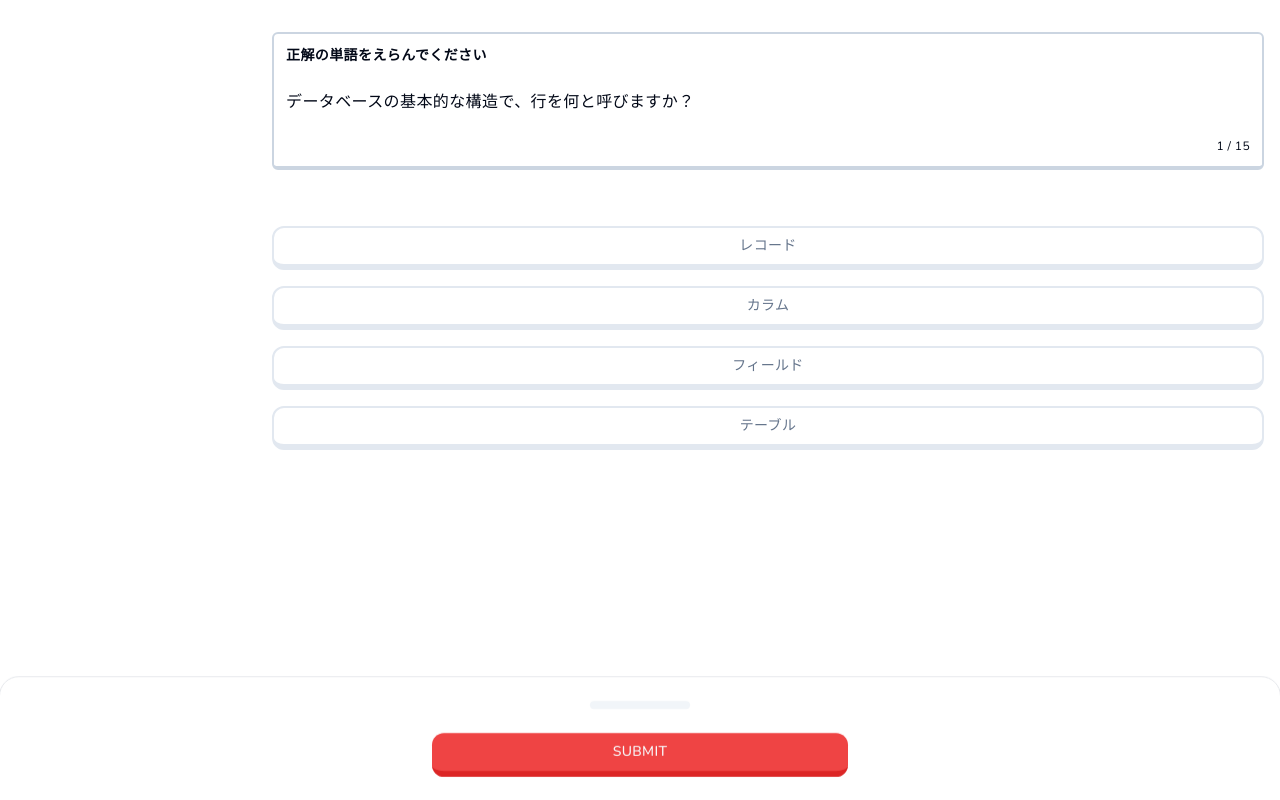
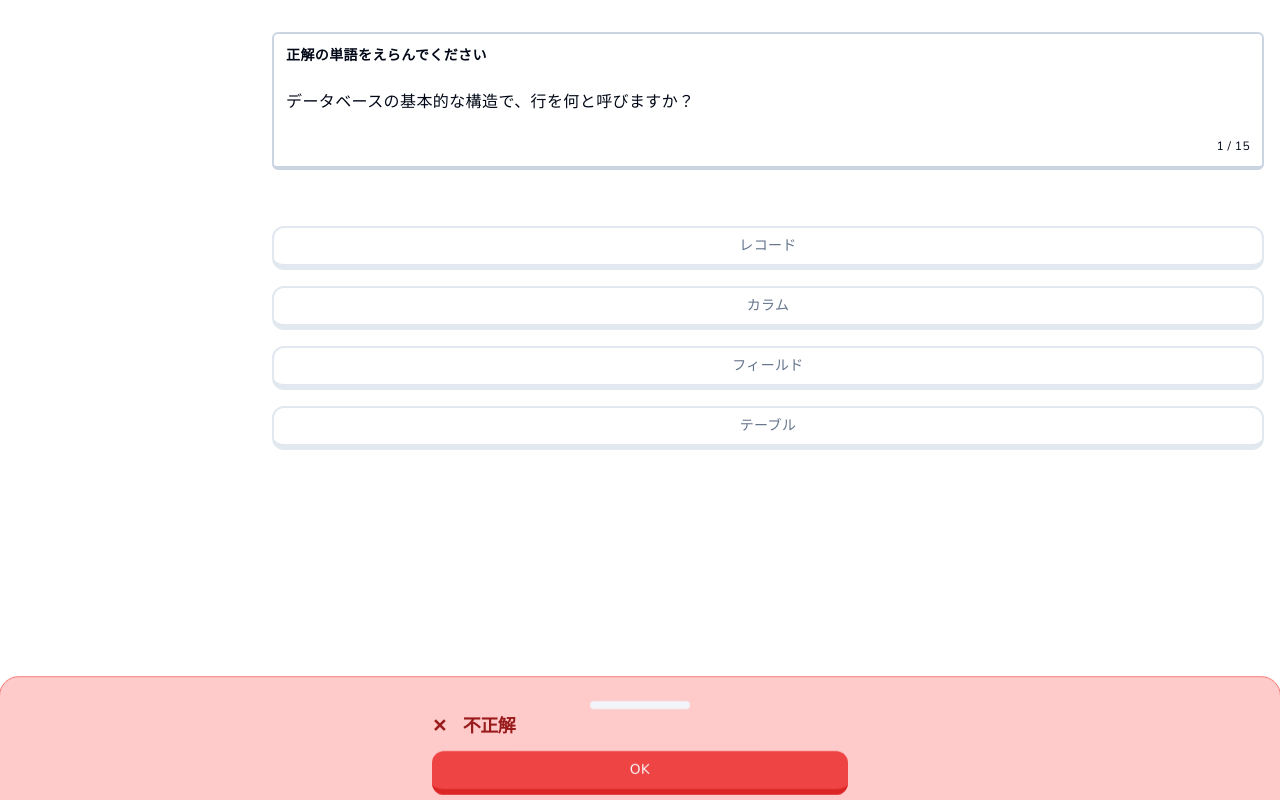
Before and after one commit to YujiTani/questory_prototype, a Next.js app: page /sql/stage/1 in a window 1280 px wide. Both pictures are taken after a click on the button "SUBMIT". Built offline with nearby package versions, Linux system fonts and the light colour scheme.

Commit message:
submitボタンのstyleとtext変更処理追加

```diff
--- a/app/(main)/sql/(stage)/stage/[id]/page.tsx
+++ b/app/(main)/sql/(stage)/stage/[id]/page.tsx
@@ -142,6 +142,7 @@ const InnerStagePage = () => {
           selectedAnswer={state.selectedAnswer}
           handleSubmit={handleSubmit}
           isCorrect={state.isCorrect}
+          state={state.stageState}
         />
       </div>
     </>
--- a/app/hooks/stageReducer.ts
+++ b/app/hooks/stageReducer.ts
@@ -1,4 +1,6 @@
 import { selectQuestion, sortingQuestion } from "@/data/questions";
+
+export type StageState = "prepare" | "selected" | "result";
 
 export interface State {
   snap: number | string | null;
@@ -6,7 +8,7 @@ export interface State {
   questCount: number;
   totalCount: number;
   currentQuestion: selectQuestion | sortingQuestion | null;
-  stageState: "prepare" | "selected" | "result";
+  stageState: StageState;
   selectedAnswer: string | null;
   isCorrect: boolean;
   isError: string | null;
--- a/components/question/questionDrawer.tsx
+++ b/components/question/questionDrawer.tsx
@@ -10,7 +10,8 @@ import {
 } from "@/components/question/drawer";
 import clsx from "clsx";
 import { Button } from "@/components/common/button";
-import { useState } from "react";
+import { useEffect, useState } from "react";
+import { StageState } from "@/app/hooks/stageReducer";
 
 export const runtime = "edge";
 
@@ -22,6 +23,7 @@ type Props = {
   selectedAnswer: string | null;
   handleSubmit: (payload: boolean) => void;
   isCorrect: boolean;
+  state: StageState;
 };
 
 const QuestionDrawer = ({
@@ -32,8 +34,20 @@ const QuestionDrawer = ({
   selectedAnswer,
   handleSubmit,
   isCorrect,
+  state,
 }: Props) => {
   const [submitText, setSubmitText] = useState("submit");
+  const isResult = state === "result";
+
+  useEffect(() => {
+    if (isResult && isCorrect) {
+      setSubmitText("Next");
+    } else if (isResult && !isCorrect) {
+      setSubmitText("OK");
+    } else {
+      setSubmitText("submit");
+    }
+  }, [isCorrect, isResult]);
 
   return (
     <Drawer
@@ -50,8 +64,8 @@ const QuestionDrawer = ({
           className={clsx(
             "p-2 fixed flex flex-col bg-white border border-gray-200 border-b-none rounded-t-[20px] bottom-0 left-0 right-0 h-full max-h-[97%] mx-[-1px]",
             {
-              "bg-green-300 border-green-400": selectedAnswer && isCorrect,
-              "bg-red-200 border-red-400": selectedAnswer && !isCorrect,
+              "bg-green-300 border-green-400": isResult && isCorrect,
+              "bg-red-200 border-red-400": isResult && !isCorrect,
             }
           )}
         >
@@ -62,23 +76,27 @@ const QuestionDrawer = ({
             })}
           >
             <div className="mt-2 pl-4">
-              {selectedAnswer ? (
+              {isResult ? (
                 isCorrect ? (
-                  <DrawerTitle className="w-full h-full text-green-700 font-bold">
-                    <span className="text-green-800">◯</span>
-                    <span className="ml-4 text-green-800">正解</span>
+                  <DrawerTitle className="animate-slideIn w-full h-full text-green-700 font-bold">
+                    <p className="text-green-800">
+                      ◯<span className="ml-4">正解</span>
+                    </p>
                   </DrawerTitle>
                 ) : (
-                  <DrawerTitle className="w-full h-full text-red-700 font-bold">
-                    <span className="text-red-800">✕</span>
-                    <span className="ml-4 text-red-800">不正解</span>
+                  <DrawerTitle className="animate-slideIn w-full h-full text-red-700 font-bold">
+                    <p className="text-red-800">
+                      ✕<span className="ml-4">不正解</span>
+                    </p>
                   </DrawerTitle>
                 )
               ) : null}
             </div>
             <DrawerHeader>
               <Button
-                variant={isCorrect ? "success" : "failure"}
+                variant={
+                  isResult ? (isCorrect ? "success" : "failure") : "default"
+                }
                 onClick={() => handleSubmit(selectedAnswer === answer)}
               >
                 {submitText}
--- a/tailwind.config.ts
+++ b/tailwind.config.ts
@@ -67,10 +67,21 @@ const config = {
           from: { height: "var(--radix-accordion-content-height)" },
           to: { height: "0" },
         },
+        "slideIn": {
+          '0%': {
+            transform: 'translateY(300%)',
+            opacity: '0',
+          },
+          '100%': {
+            transform: 'translateY(0)',
+            opacity: '1',
+          },
+        }
       },
       animation: {
         "accordion-down": "accordion-down 0.2s ease-out",
         "accordion-up": "accordion-up 0.2s ease-out",
+        "slideIn": "slideIn 0.2s ease-in-out forwards",
       },
     },
   },
```
